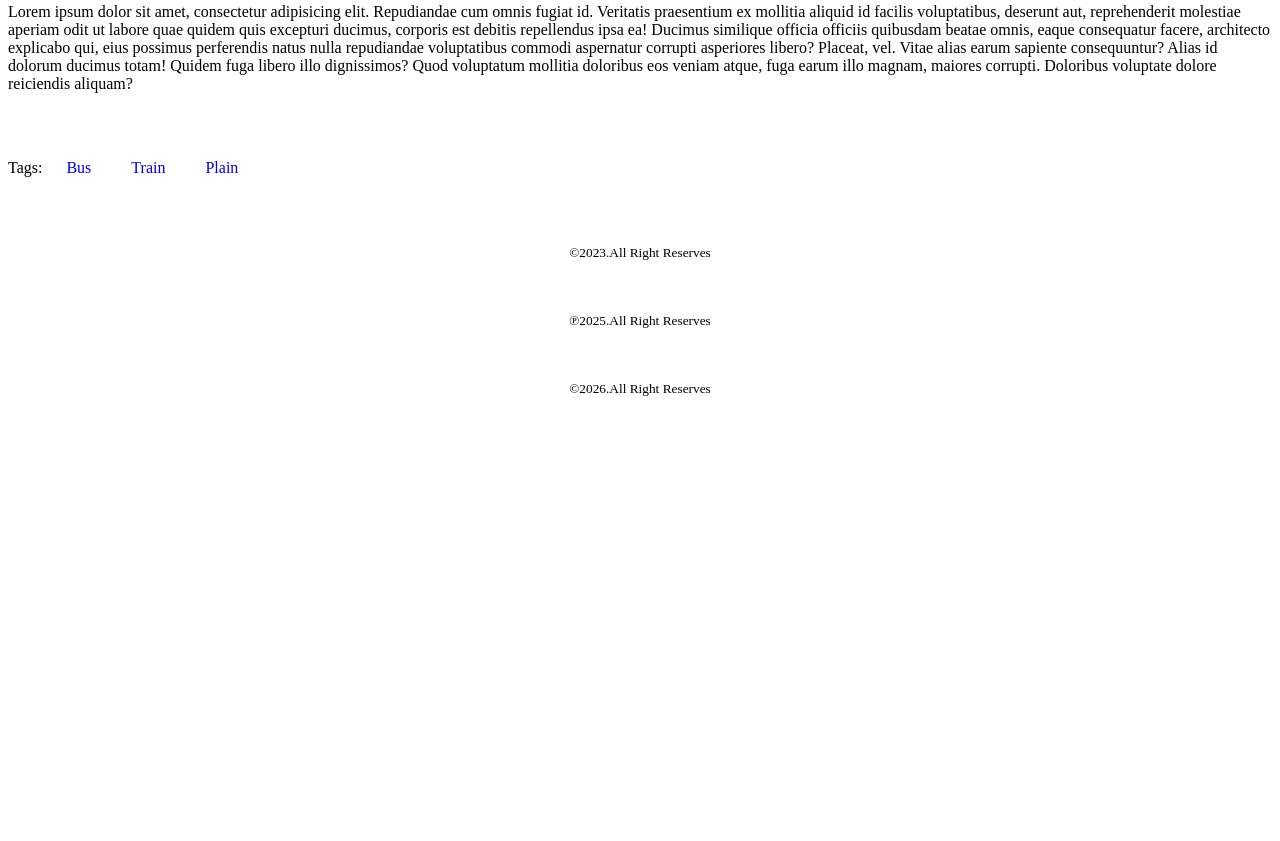
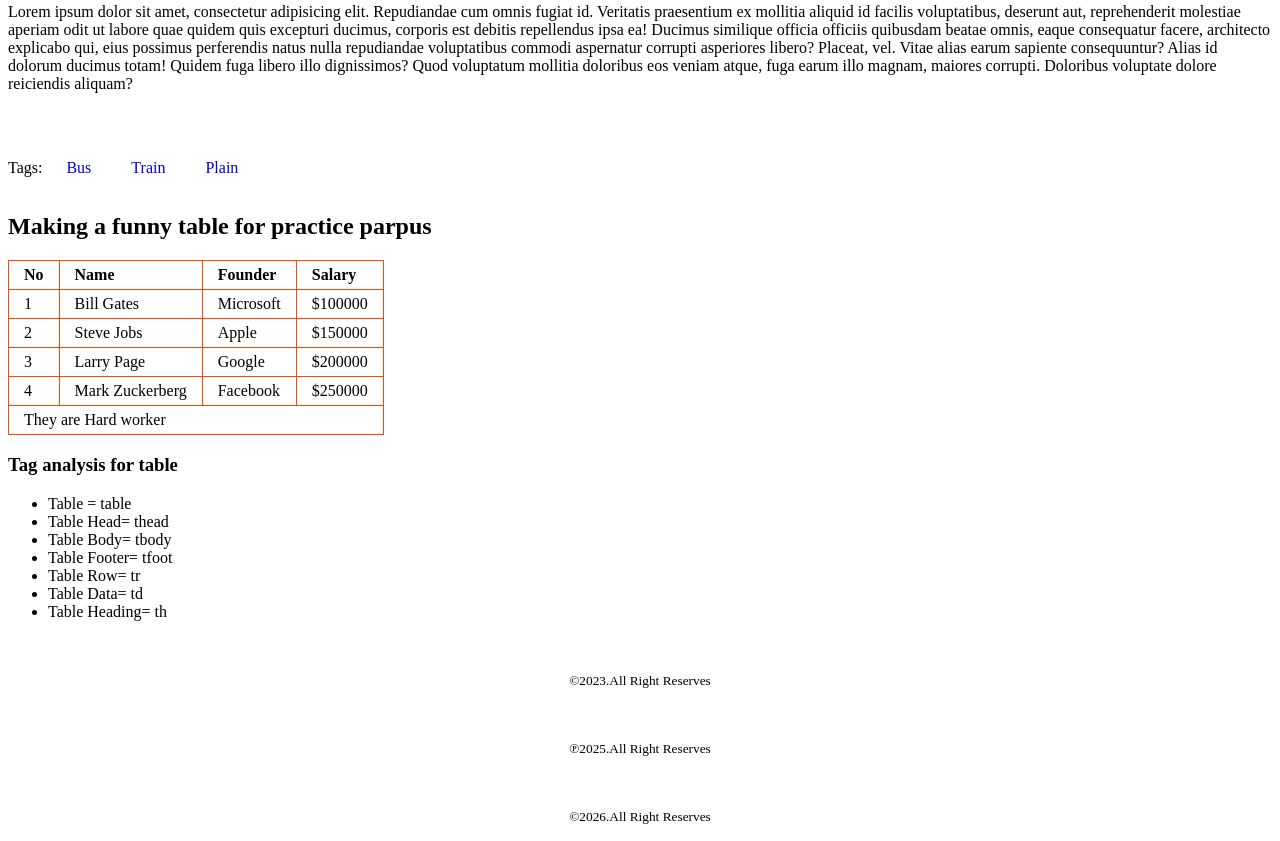
Before and after one commit to smile995/Module4, a plain HTML site: page index.html in a window 1280 px wide. Shown: the part 734-1575 px from the top of the page. Before the commit the page ends 1147 px from the top, so only its background shows below. Drawn offline with Linux system fonts and the light colour scheme.

Commit message:
making a table and updete something

```diff
--- a/index.css
+++ b/index.css
@@ -41,3 +41,14 @@ footer{
     text-align: center;
     text-decoration: none;
 }
+table{
+    border-collapse: collapse;
+}
+td{
+    border: 1px solid orangered;
+    padding: 5px 15px;
+    /* text-align: center; */
+}
+thead>tr>td{
+    font-weight: 800;
+}
--- a/index.html
+++ b/index.html
@@ -47,6 +47,58 @@
           </footer>
 
         </article>
+        <h2> Making a funny table for practice parpus</h2>
+        <table >
+          <thead>
+            <tr>
+              <td>No</td>
+              <td>Name</td>
+              <td>Founder</td>
+              <td>Salary</td>
+            </tr>
+          </thead>
+          <tbody>
+            <tr>
+              <td>1</td>
+              <td>Bill Gates</td>
+              <td>Microsoft</td>
+              <td>$100000</td>
+            </tr>
+            <tr>
+              <td>2</td>
+              <td>Steve Jobs</td>
+              <td>Apple</td>
+              <td>$150000</td>
+            </tr>
+            <tr>
+              <td>3</td>
+              <td>Larry Page</td>
+              <td>Google</td>
+              <td>$200000</td>
+            </tr>
+            <tr>
+              <td>4</td>
+              <td>Mark Zuckerberg</td>
+              <td>Facebook</td>
+              <td>$250000</td>
+            </tr>
+          </tbody>
+          <tfoot>
+            <tr>
+              <td colspan="4">They are Hard worker </td>
+            </tr>
+          </tfoot>
+        </table>
+        <h3>Tag analysis for table</h3>
+        <ul style="">
+          <li>Table = table</li>
+          <li>Table Head= thead</li>
+          <li>Table Body= tbody</li>
+          <li>Table Footer= tfoot</li>
+          <li>Table Row= tr</li>
+          <li>Table Data= td</li>
+          <li>Table Heading= th</li>
+        </ul>
 
     </main>
 
```
